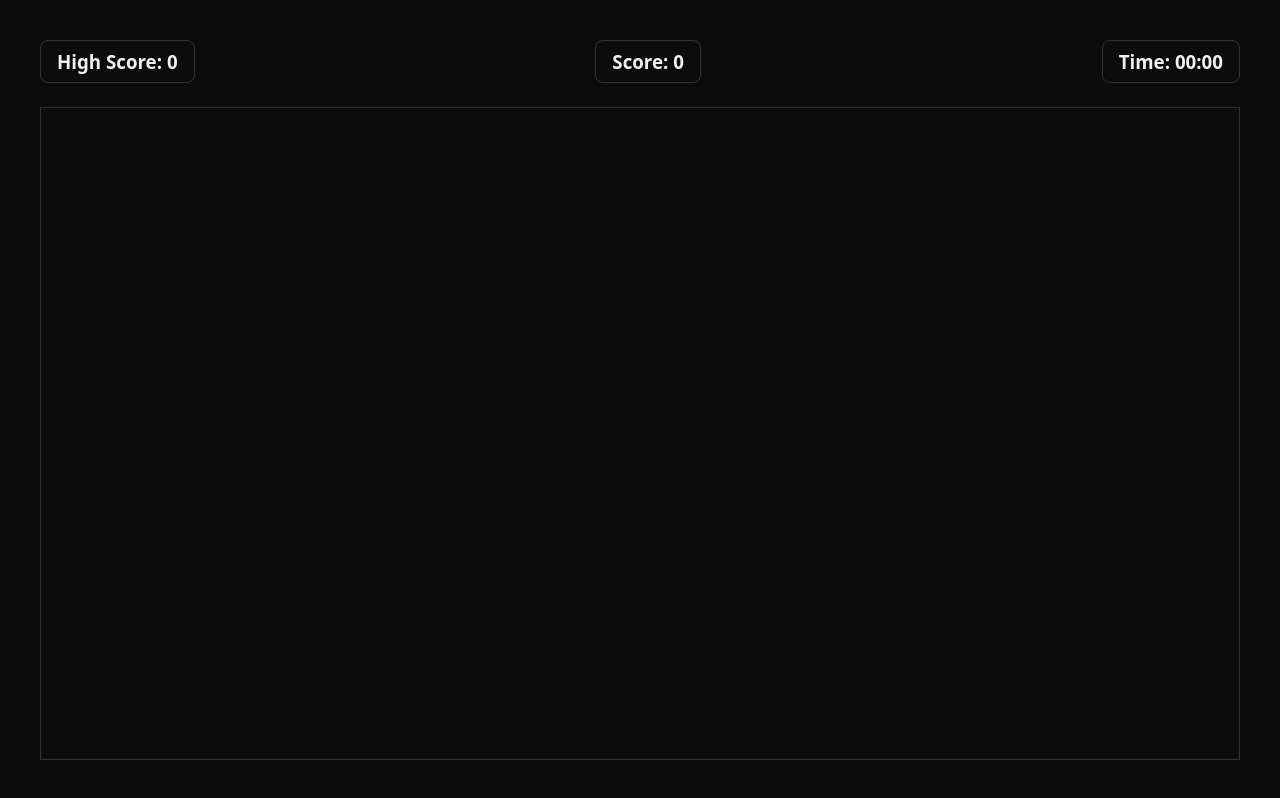
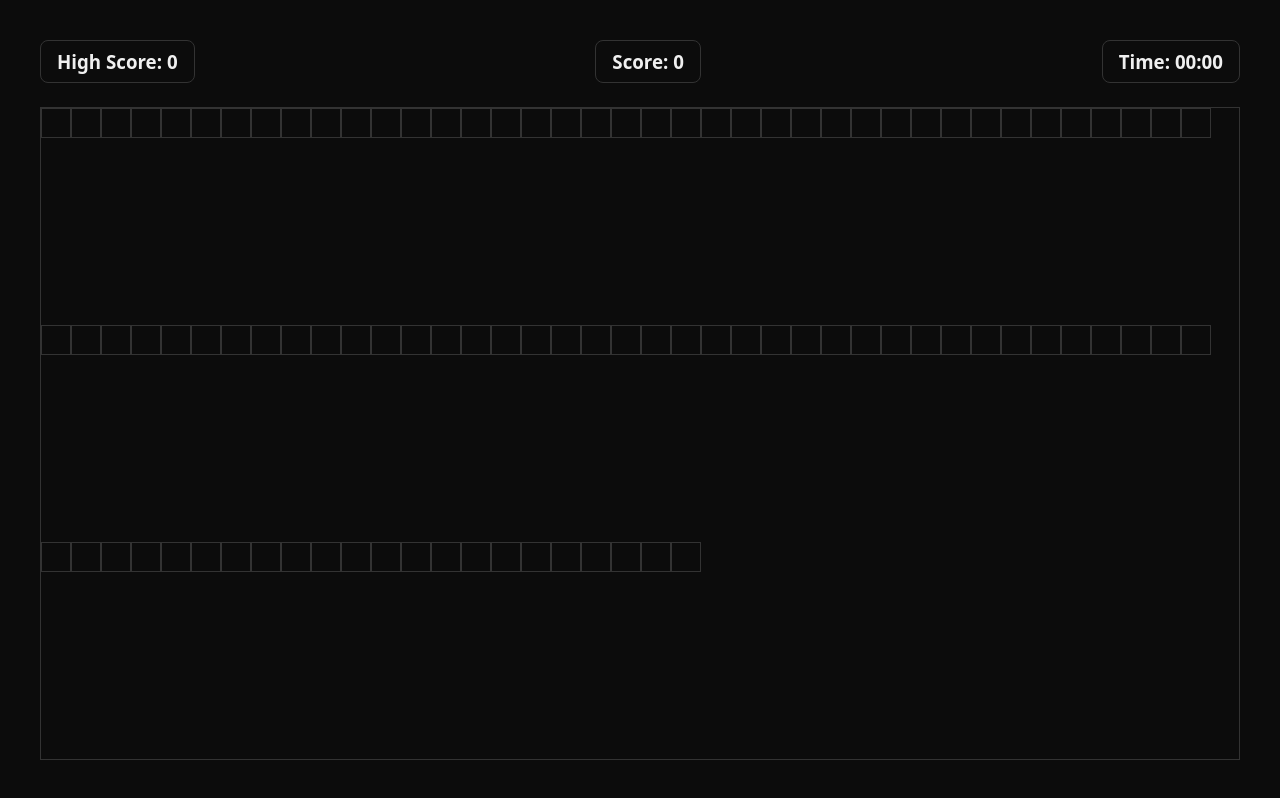
Before and after one commit to HimanshuSharma-07/snake-game-js, a plain HTML site: page index.html in a window 1280 px wide. Drawn offline with Linux system fonts and the light colour scheme.

Commit message:
add styling

```diff
--- a/style.css
+++ b/style.css
@@ -76,4 +76,16 @@ section .infos{
 .board{
     border: 1px solid var(--border-primary-color);
     flex-grow: 1;
+    display: grid;
+    grid-template-columns: repeat(auto-fill, 30px)
+
+
 }
+
+.block{
+    height: 30px;
+    width: 30px;
+    border: 1px solid var(--border-primary-color);
+
+
+}
```
